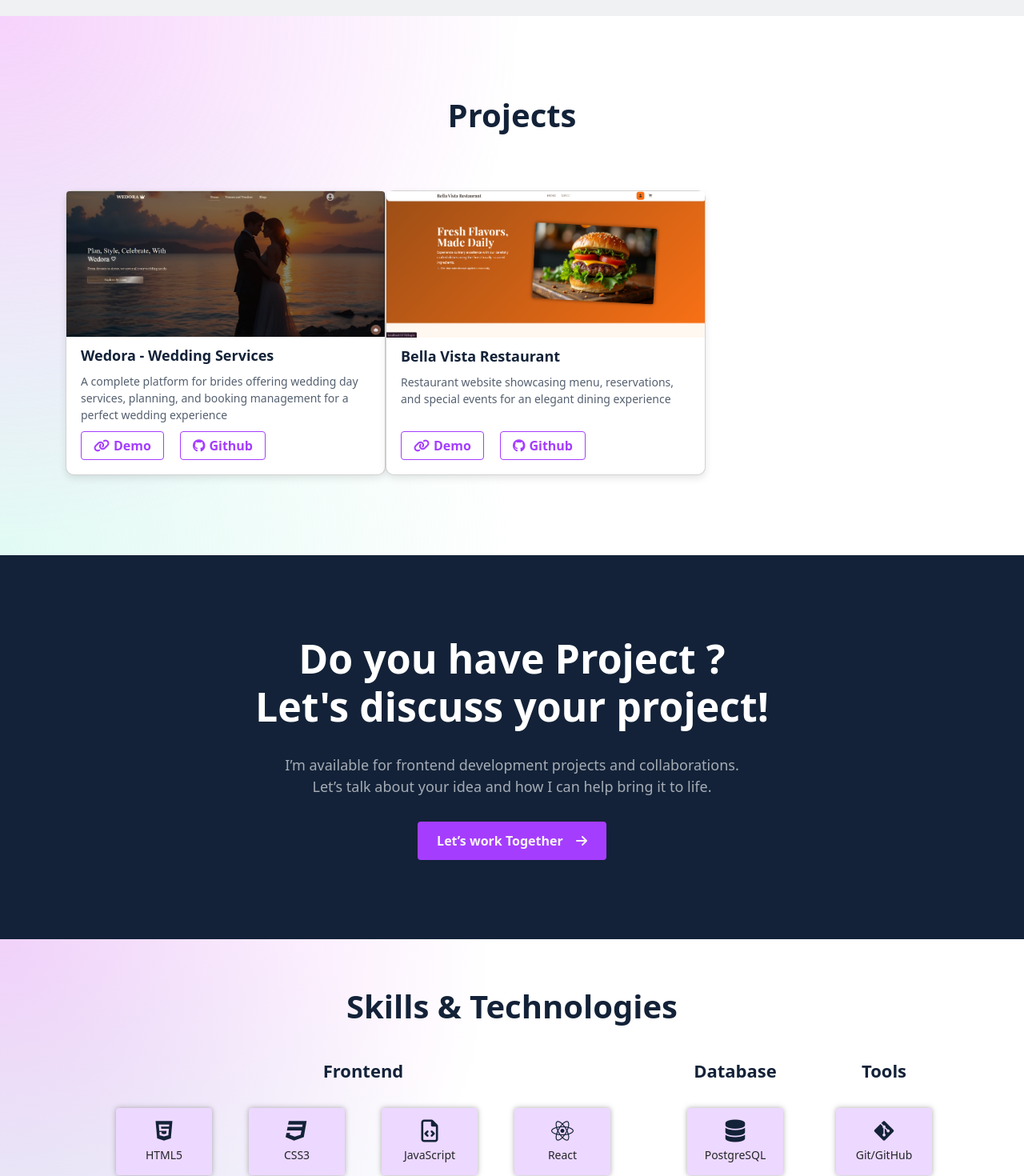
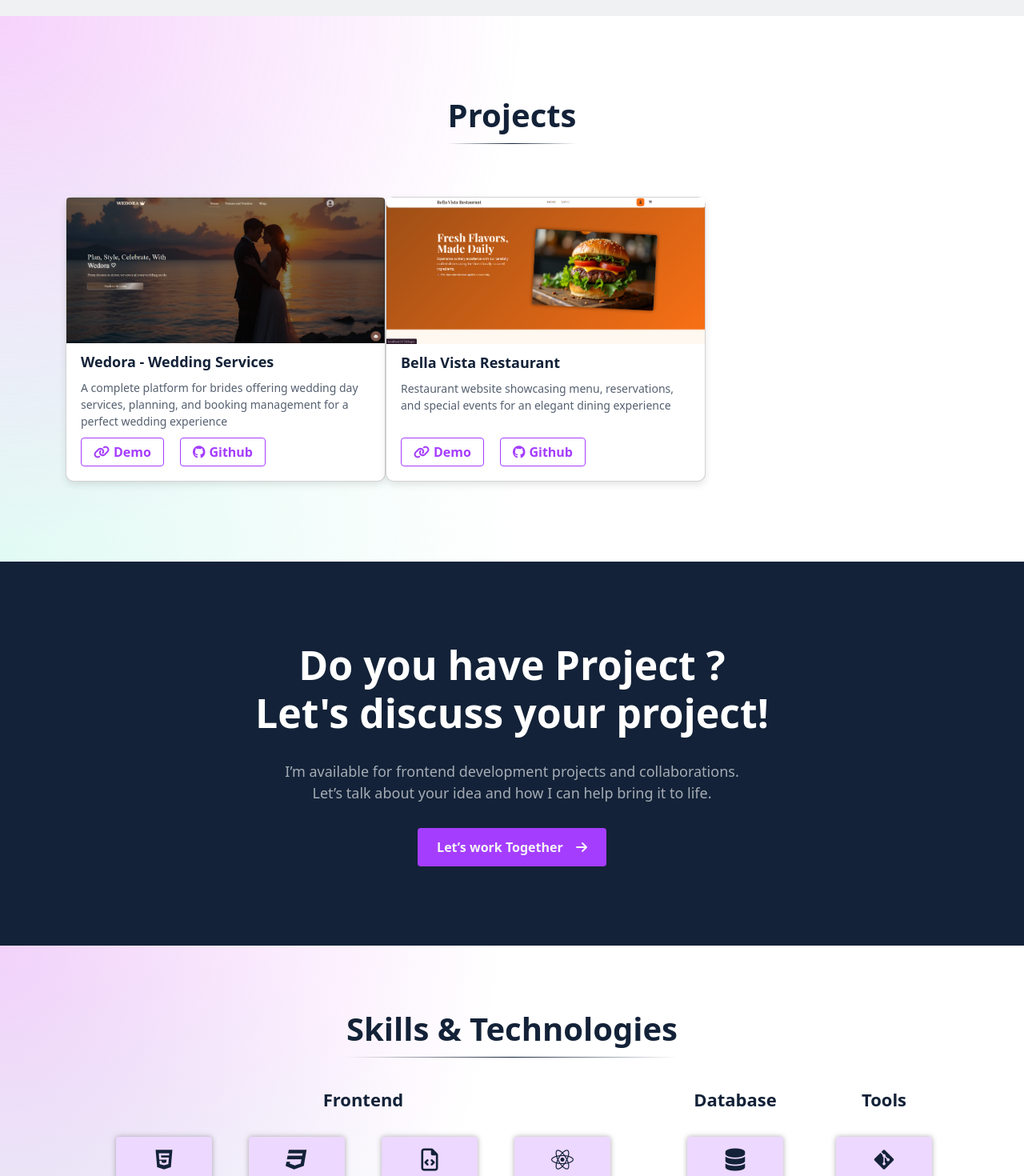
Before and after one commit to nancyemadd0099-collab/MyPortfolio, a React (Vite) app: page / in a window 1280 px wide. Shown: the part 1580-3050 px from the top of the page at 80% size. Built offline with nearby package versions, Linux system fonts and the light colour scheme.

Commit message:
update css in project and skills section

```diff
--- a/src/components/Projects.css
+++ b/src/components/Projects.css
@@ -14,8 +14,30 @@
             #ffffff 100%);
 }
 
-.projects-section .container h1 {
+.header-project{
+    text-align: center;
+}
+
+.header-project h1 {
     text-align: center;
     font-weight: 700;
     color: var(--color-header);
+        display: inline-block;
+    position: relative;
 }
+
+.header-project h1::after{
+    content: "";
+    position: absolute;
+    left: 0;
+    bottom: -12px;
+    width: 100%;
+    height: 1.5px;
+    background: linear-gradient(
+        to right,
+        transparent,
+        var(--color-header),
+        transparent
+    );
+    border-radius: var(--radius-btn);
+}
--- a/src/components/Projects.jsx
+++ b/src/components/Projects.jsx
@@ -8,8 +8,10 @@ function Projects() {
         <>
             <section className='projects-section'>
                 <div className="container">
+                    <div className="header-project">
                         <h1>Projects</h1>
-                        <Cards />
+                    </div>
+                    <Cards />
                 </div>
             </section>
         </>
--- a/src/components/Skills.css
+++ b/src/components/Skills.css
@@ -10,12 +10,30 @@
         linear-gradient(to left,
             white 55%,
             #ffffff 100%);
-    padding: 60px 0 80px;
+    padding: 80px 0 100px;
 }
 
 .skills-section .container h1{
     font-weight: 700;
     color: var(--color-header);
+    display: inline-block;
+    position: relative;
+}
+
+.skills-section .container h1::after{
+    content: "";
+    position: absolute;
+    left: 0;
+    bottom: -12px;
+    width: 100%;
+    height: 1.5px;
+    background: linear-gradient(
+        to right,
+        transparent,
+        var(--color-header),
+        transparent
+    );
+    border-radius: var(--radius-btn);
 }
 
 .skills-container {
```
